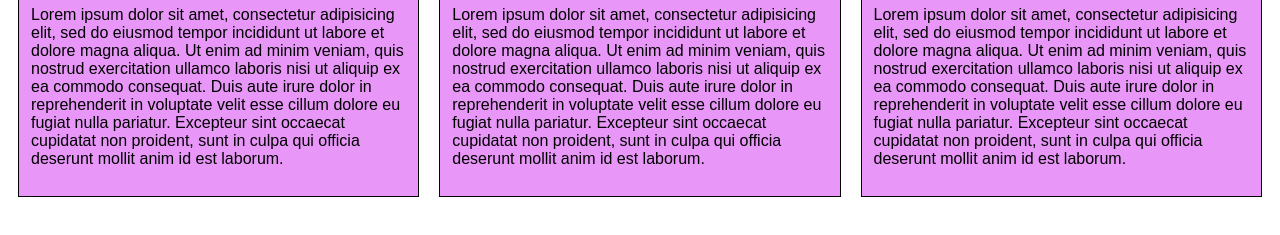
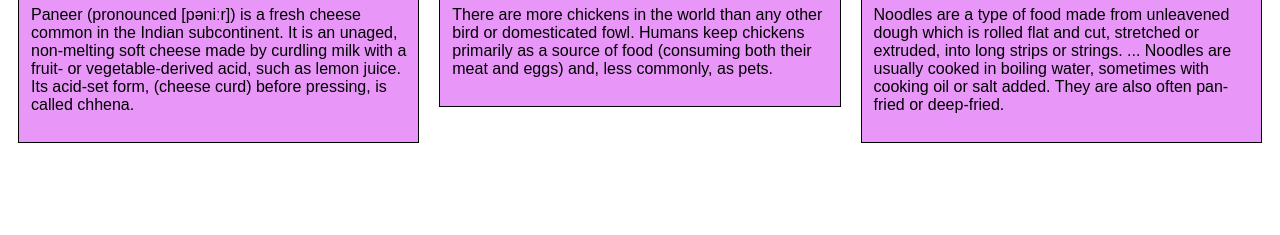
Before and after one commit to ashvish183/coursera-assignment, a plain HTML site: page Module-2-assignment/index.html in a window 1280 px wide. Shown: the part 151-386 px from the top of the page. Drawn offline with Linux system fonts and the light colour scheme.

Commit message:
1 completed

```diff
--- a/Module-2-assignment/index.html
+++ b/Module-2-assignment/index.html
@@ -19,24 +19,14 @@
 		<div  id="p1">
         <div class="box">
 			<span class="center" id="c1">paneer</span>
-			<p>Lorem ipsum dolor sit amet, consectetur adipisicing elit, sed do eiusmod
-			tempor incididunt ut labore et dolore magna aliqua. Ut enim ad minim veniam,
-			quis nostrud exercitation ullamco laboris nisi ut aliquip ex ea commodo
-			consequat. Duis aute irure dolor in reprehenderit in voluptate velit esse
-			cillum dolore eu fugiat nulla pariatur. Excepteur sint occaecat cupidatat non
-			proident, sunt in culpa qui officia deserunt mollit anim id est laborum.</p>
+			<p>Paneer (pronounced [pəniːr]) is a fresh cheese common in the Indian subcontinent. It is an unaged, non-melting soft cheese made by curdling milk with a fruit- or vegetable-derived acid, such as lemon juice. Its acid-set form, (cheese curd) before pressing, is called chhena.</p>
         </div>
 		</div>
 
 		<div  id="p2">
         <div class="box">
 			<span class="center" id="c2">chicken</span>
-		<p>Lorem ipsum dolor sit amet, consectetur adipisicing elit, sed do eiusmod
-		tempor incididunt ut labore et dolore magna aliqua. Ut enim ad minim veniam,
-		quis nostrud exercitation ullamco laboris nisi ut aliquip ex ea commodo
-		consequat. Duis aute irure dolor in reprehenderit in voluptate velit esse
-		cillum dolore eu fugiat nulla pariatur. Excepteur sint occaecat cupidatat non
-		proident, sunt in culpa qui officia deserunt mollit anim id est laborum.</p>
+		<p>There are more chickens in the world than any other bird or domesticated fowl. Humans keep chickens primarily as a source of food (consuming both their meat and eggs) and, less commonly, as pets.</p>
         </div>
         </div>
 
@@ -44,12 +34,7 @@
 
           <div class="box">
         	<span class="center" id="c3">noodles</span>
-		<p>Lorem ipsum dolor sit amet, consectetur adipisicing elit, sed do eiusmod
-		tempor incididunt ut labore et dolore magna aliqua. Ut enim ad minim veniam,
-		quis nostrud exercitation ullamco laboris nisi ut aliquip ex ea commodo
-		consequat. Duis aute irure dolor in reprehenderit in voluptate velit esse
-		cillum dolore eu fugiat nulla pariatur. Excepteur sint occaecat cupidatat non
-		proident, sunt in culpa qui officia deserunt mollit anim id est laborum.</p>
+		<p>Noodles are a type of food made from unleavened dough which is rolled flat and cut, stretched or extruded, into long strips or strings. ... Noodles are usually cooked in boiling water, sometimes with cooking oil or salt added. They are also often pan-fried or deep-fried.</p>
         </div>
         </div>
         </div>
```
